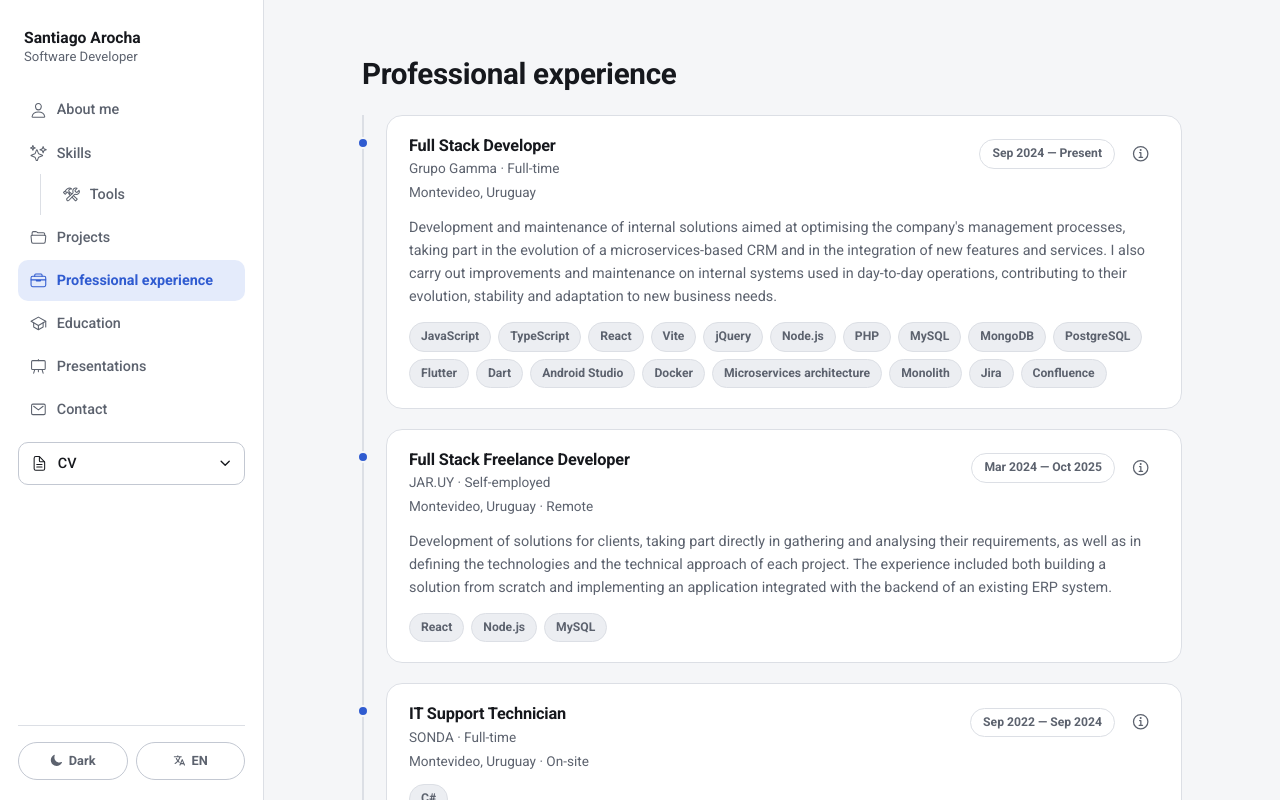
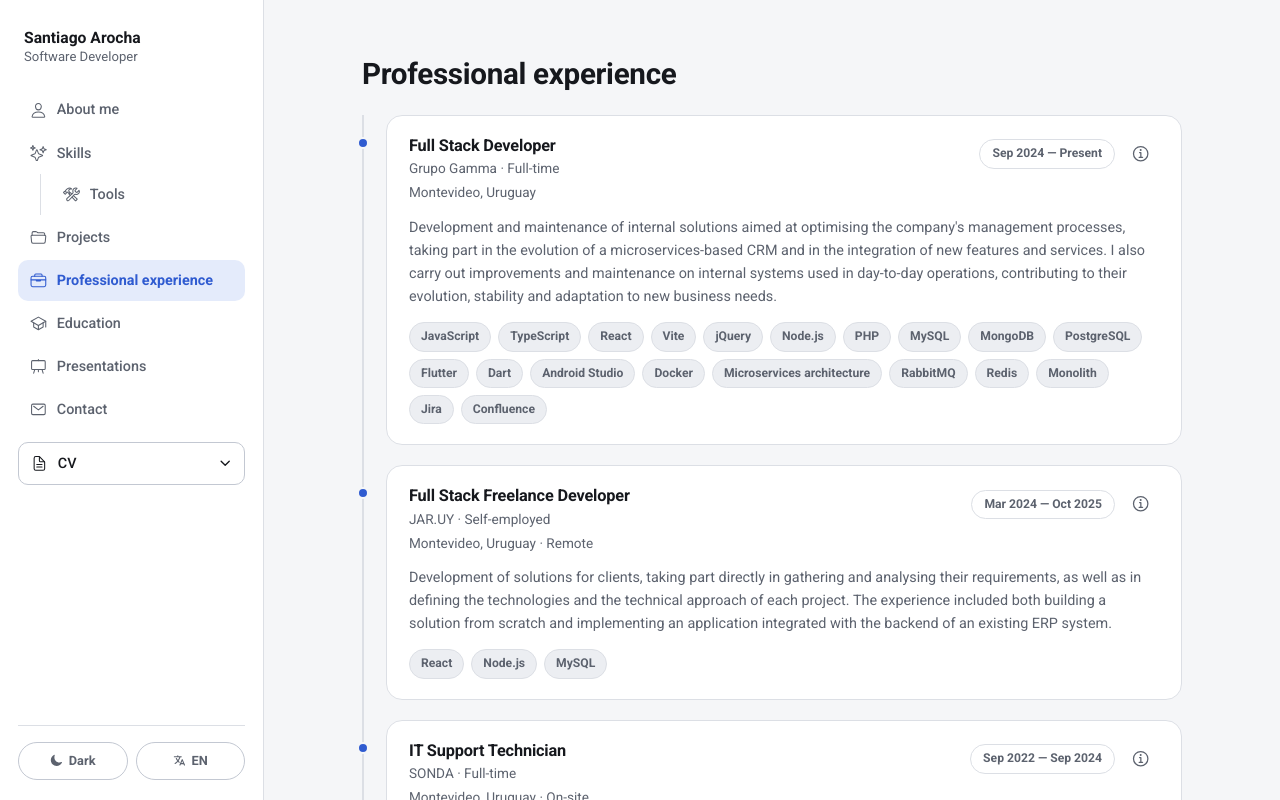
Before and after one commit to Santi846/developer-portfolio, a React (Vite) app: page /experiencia in a window 1280 px wide. Built offline with nearby package versions, Linux system fonts and the light colour scheme.

Commit message:
Fix event bus

```diff
--- a/src/content/experience.js
+++ b/src/content/experience.js
@@ -49,6 +49,8 @@ export const experience = [
       'Android Studio',
       'Docker',
       { es: 'Arquitectura de microservicios', en: 'Microservices architecture' },
+      'RabbitMQ',
+      'Redis',
       { es: 'Monolito', en: 'Monolith' },
       'Jira',
       'Confluence'
```
